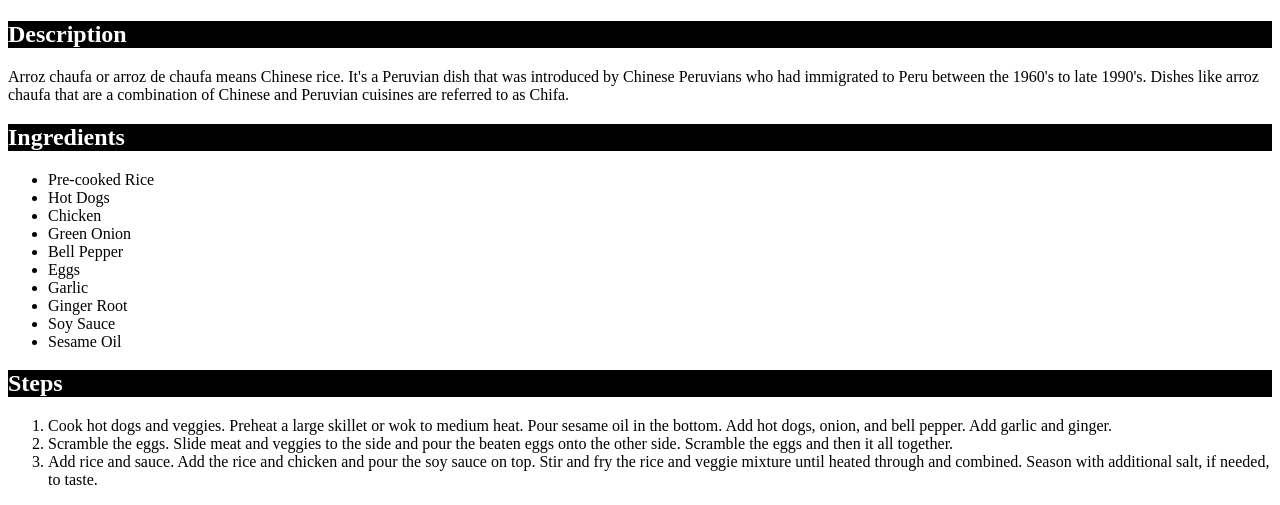
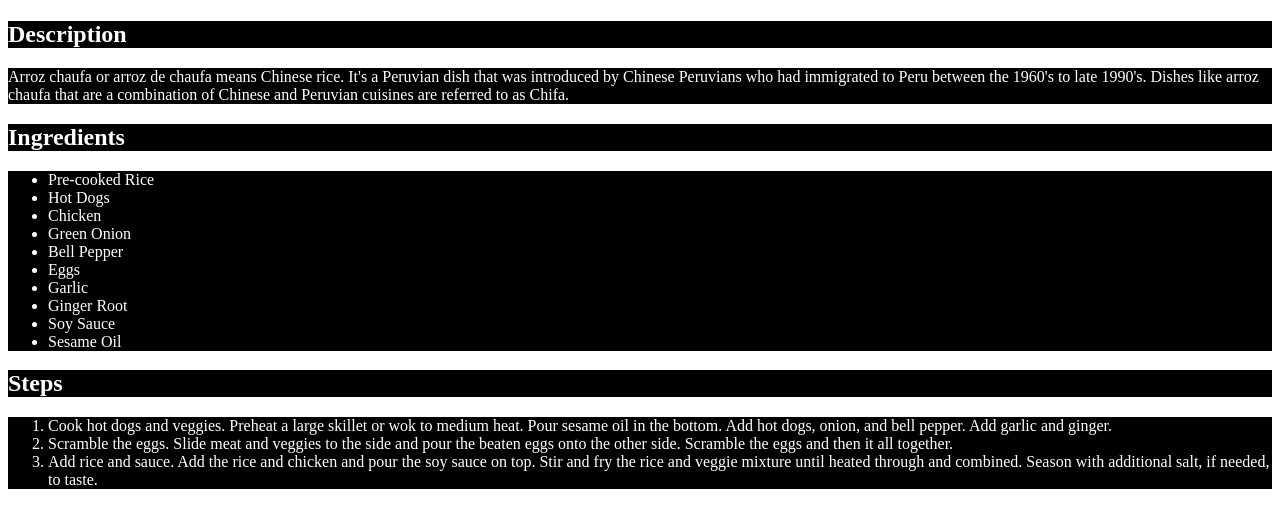
Before and after one commit to ig2099/odin-recipes, a plain HTML site: page recipes/arroz-chaufa.html in a window 1280 px wide. Shown: the part 383-888 px from the top of the page. Drawn offline with Linux system fonts and the light colour scheme.

Commit message:
Added Classes to Paragraphs and Lists
Changed background color and color

```diff
--- a/recipes/arroz-chaufa.html
+++ b/recipes/arroz-chaufa.html
@@ -11,7 +11,7 @@
         <img src="https://tastesbetterfromscratch.com/wp-content/uploads/2019/07/Arroz-Chaufa-6.jpg"
         alt="Picture of Arroz Chaufa">
         <h2 class="description-style">Description</h2>
-        <p>Arroz chaufa or arroz de chaufa means
+        <p class="description-style">Arroz chaufa or arroz de chaufa means
            Chinese rice.  It's a Peruvian dish that
            was introduced by Chinese Peruvians who
            had immigrated to Peru between the 1960's
@@ -20,7 +20,7 @@
            and Peruvian cuisines are referred to as
            Chifa.</p>
         <h2 class="ingredient-style">Ingredients</h2>
-        <ul>
+        <ul class="ingredient-style">
           <li>Pre-cooked Rice</li>
           <li>Hot Dogs</li>
           <li>Chicken</li>
@@ -33,7 +33,7 @@
           <li>Sesame Oil</li>
         </ul>
         <h2 class="step-style">Steps</h2>
-        <ol>
+        <ol class="step-style">
             <li>Cook hot dogs and veggies.
                 Preheat a large skillet or wok to
                 medium heat. Pour sesame oil in
```
Also changed, not shown: recipes/bistec-a-lo-pobre.html (+3 -3 lines), recipes/lomo-saltado.html (+3 -3 lines).
